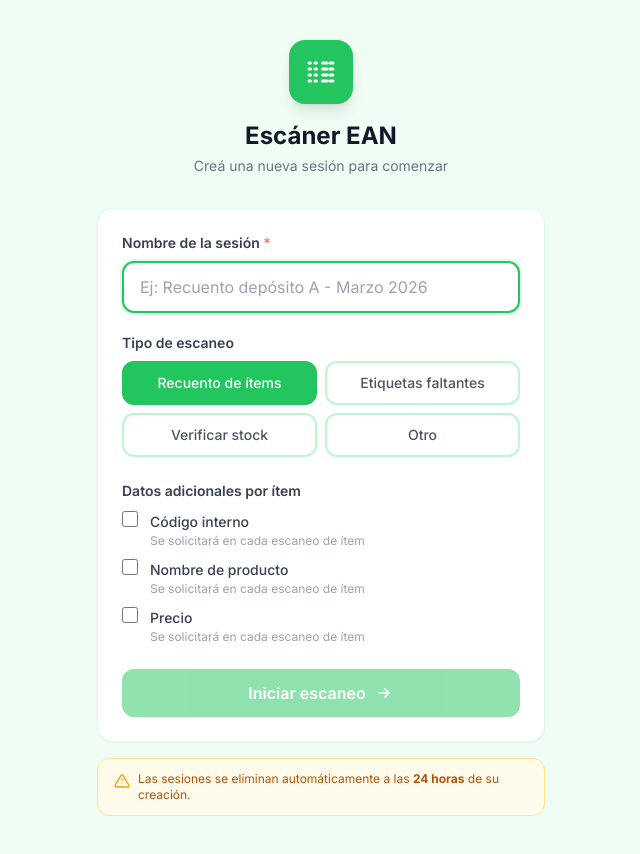
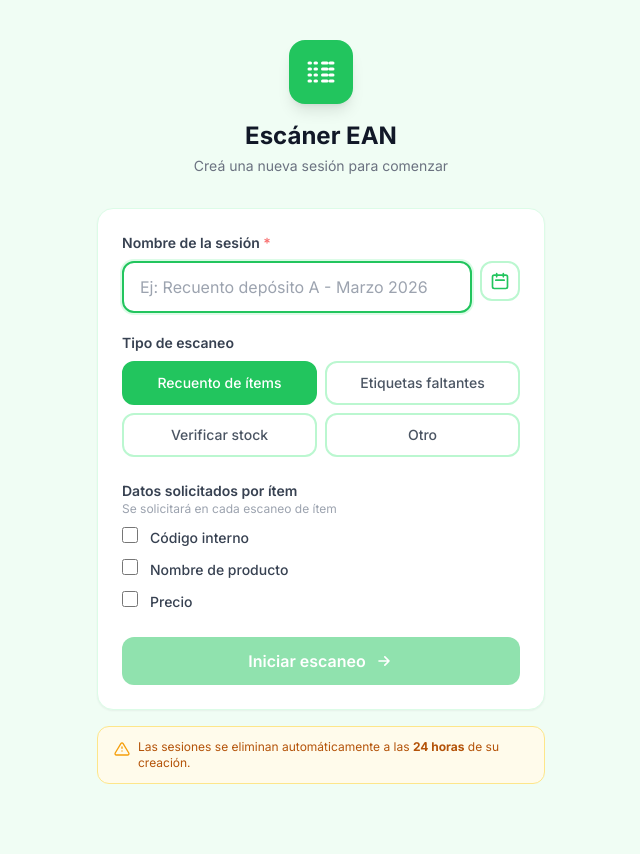
Before and after one commit to lcassettai/ean-scanner, a React (Vite) app in the folder client/: page / in a window 1280 px wide. Shown: the top 854 px of the page, without its empty margins (319-959 px from the left). Built offline with nearby package versions, Linux system fonts and the light colour scheme; what @zxing/library would draw is missing.

Commit message:
Agrega boton para fecha

```diff
--- a/client/src/pages/CreateSession.tsx
+++ b/client/src/pages/CreateSession.tsx
@@ -151,6 +151,7 @@ export default function CreateSession() {
             <label className="block text-sm font-semibold text-gray-700 mb-2">
               Nombre de la sesión <span className="text-red-400">*</span>
             </label>
+            <div className="flex gap-2">
               <input
                 type="text"
                 className="input-field"
@@ -160,6 +161,26 @@ export default function CreateSession() {
                 onKeyDown={(e) => e.key === 'Enter' && handleStart()}
                 autoFocus
               />
+              <button
+                type="button"
+                onClick={() => {
+                  const now = new Date();
+                  const dd   = String(now.getDate()).padStart(2, '0');
+                  const mm   = String(now.getMonth() + 1).padStart(2, '0');
+                  const yyyy = now.getFullYear();
+                  const hh   = String(now.getHours()).padStart(2, '0');
+                  const min  = String(now.getMinutes()).padStart(2, '0');
+                  const stamp = `${dd}/${mm}/${yyyy} ${hh}:${min}`;
+                  setName((prev) => (prev.trim() ? `${prev.trim()} ${stamp}` : stamp));
+                }}
+                className="flex-shrink-0 w-10 h-10 flex items-center justify-center rounded-xl border-2 border-primary-200 text-primary-500 hover:border-primary-400 hover:bg-primary-50 transition-all"
+                title="Agregar fecha y hora al nombre"
+              >
+                <svg className="w-5 h-5" fill="none" stroke="currentColor" viewBox="0 0 24 24">
+                  <path strokeLinecap="round" strokeLinejoin="round" strokeWidth={2} d="M8 7V3m8 4V3m-9 8h10M5 21h14a2 2 0 002-2V7a2 2 0 00-2-2H5a2 2 0 00-2 2v12a2 2 0 002 2z" />
+                </svg>
+              </button>
+            </div>
           </div>
 
           <div className="mb-6">
@@ -193,7 +214,10 @@ export default function CreateSession() {
           </div>
 
           <div className="mb-6">
-            <label className="block text-sm font-semibold text-gray-700 mb-2">Datos adicionales por ítem</label>
+            <div className="mb-2">
+              <label className="block text-sm font-semibold text-gray-700">Datos solicitados por ítem</label>
+            <p className="text-xs text-gray-400">Se solicitará en cada escaneo de ítem</p>
+            </div>
             <div className="space-y-2">
               {[
                 { key: 'internalCode' as const, label: 'Código interno', state: askInternalCode, setter: setAskInternalCode },
@@ -209,7 +233,6 @@ export default function CreateSession() {
                   />
                   <div>
                     <span className="text-sm font-medium text-gray-700">{label}</span>
-                    <p className="text-xs text-gray-400">Se solicitará en cada escaneo de ítem</p>
                   </div>
                 </label>
               ))}
```
Lines whose indentation alone changed are shown as unchanged.
